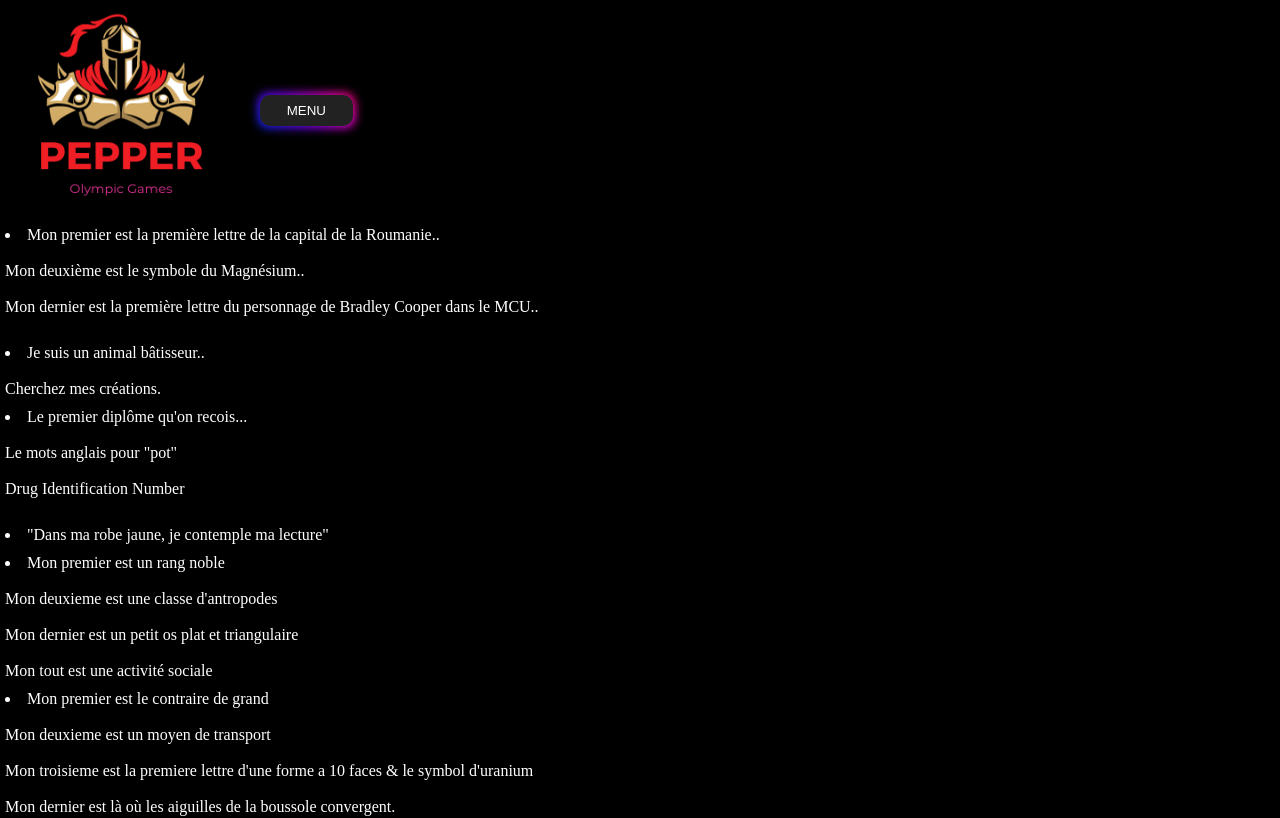
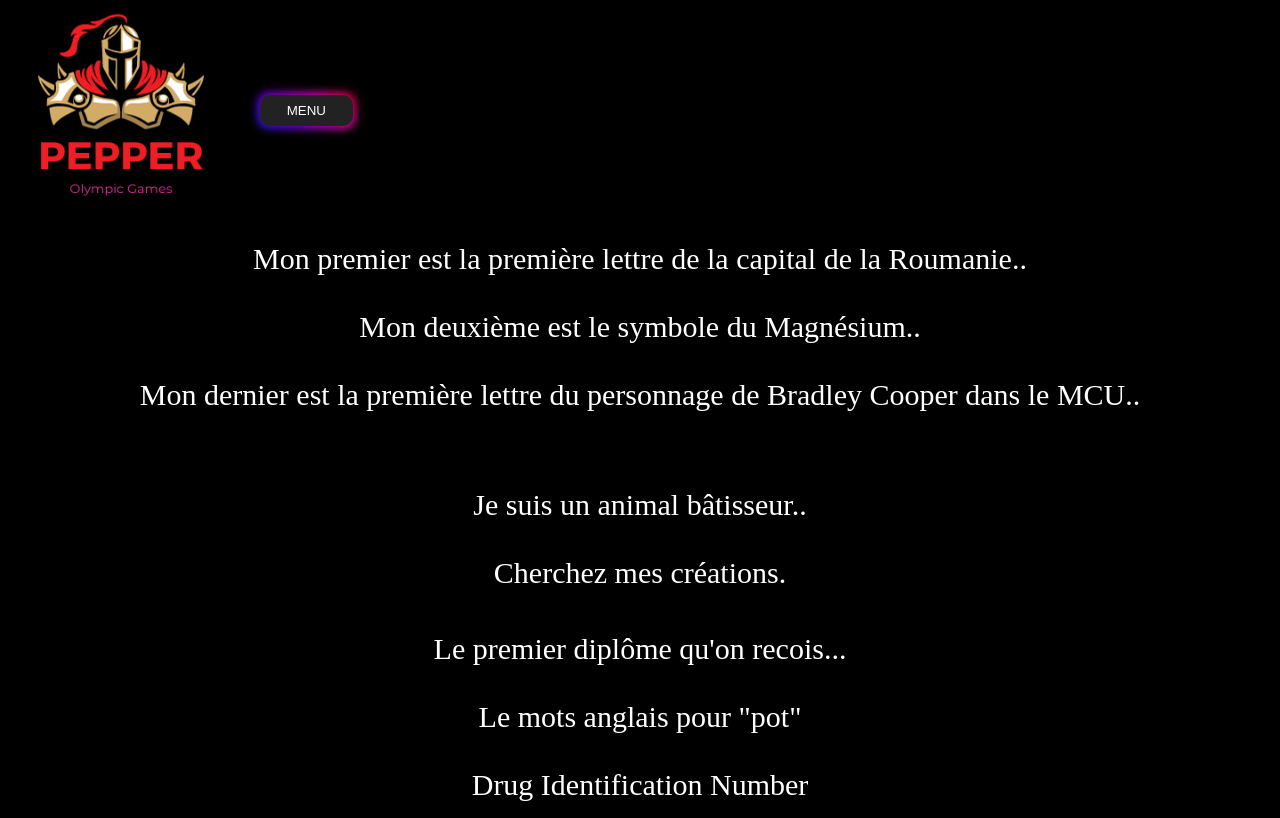
Before and after one commit to Dplayerz/WebAppChalet, a React (Vite) app: page /upload in a window 1280 px wide. Shown: the top 818 px of the page. Built offline with nearby package versions, Linux system fonts and the light colour scheme.

Commit message:
Update Pouf.css

```diff
--- a/src/Pouf.css
+++ b/src/Pouf.css
@@ -102,3 +102,10 @@ li {
   top: 0;
   border-radius: 10px;
 }
+.liste{
+    text-align: center;
+    padding: 20px;
+    border: 1px solid black;
+    font-size: 30px;
+    list-style-type: none;
+}
```
